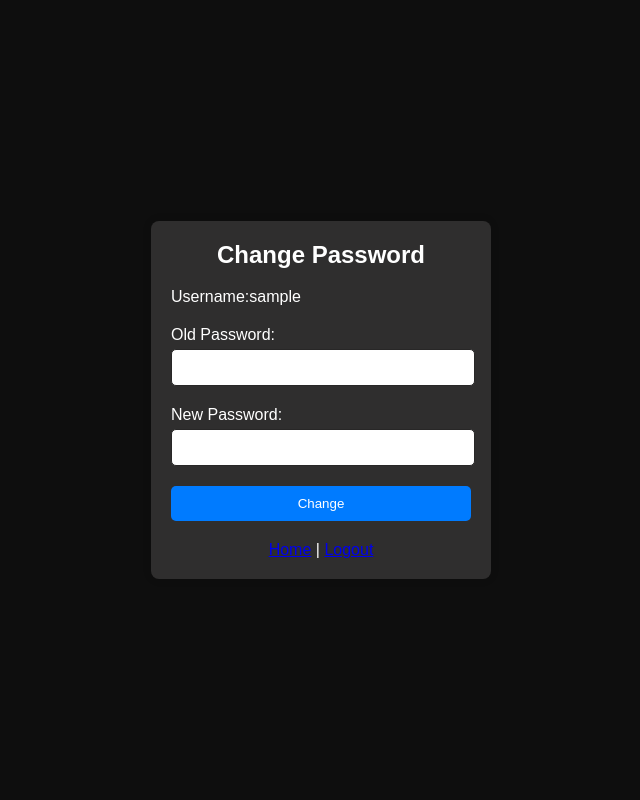
After one commit to YashSHarmaAmarnath/BlogHub, a Flask app: page /ChangePassword in a window 1280 px wide. The commit adds this page. Shown: the whole page, without its empty margins (319-959 px from the left). Run offline with Flask 3, Linux system fonts and the light colour scheme; the visitor is signed in with stand-in values (Sample User, id 1); a database or web service that is not in the repository returns one stand-in record (values such as "Sample title"); some libraries are stand-ins or nearby versions.

Commit message:
Users can Change password

```diff
--- /dev/null
+++ b/app/templates/ChangePassword.html
@@ -0,0 +1,91 @@
+<!DOCTYPE html>
+<html lang="en">
+<head>
+    <meta charset="UTF-8">
+    <meta name="viewport" content="width=device-width, initial-scale=1.0">
+    <title>Login Page</title>
+    <style>
+        body {
+            color: white;
+            font-family: Arial, sans-serif;
+            background-color: #0e0e0e;
+            margin: 0;
+            padding: 0;
+            display: flex;
+            justify-content: center;
+            align-items: center;
+            height: 100vh;
+        }
+
+        .login-container {
+            background-color: #2f2e2e;
+            border-radius: 8px;
+            box-shadow: 0px 0px 10px rgba(0, 0, 0, 0.1);
+            padding: 20px;
+            width: 300px;
+        }
+
+        .login-container h2 {
+            margin-top: 0;
+            text-align: center;
+        }
+
+        .form-group {
+            margin-bottom: 20px;
+        }
+
+        .form-group label {
+            display: block;
+            margin-bottom: 5px;
+        }
+
+        .form-group input[type="text"],
+        .form-group input[type="password"] {
+            width: 94%;
+            padding: 10px;
+            border: 1px solid #282727;
+            border-radius: 5px;
+        }
+
+        .form-group button {
+            width: 100%;
+            padding: 10px;
+            border: none;
+            border-radius: 5px;
+            background-color: #007bff;
+            color: #ffffff;
+            cursor: pointer;
+        }
+
+        .form-group button:hover {
+            background-color: #0056b3;
+        }
+    </style>
+</head>
+<body>
+    <div class="login-container">
+        <h2>Change Password</h2>
+        <form action="/ChangePassword" method="post">
+            <div class="form-group">
+                <label for="username">Username:{{user}}</label>
+
+            </div>
+            <div class="form-group">
+                <label for="password">Old Password:</label>
+                <input type="password" id="password" name="oldpassword" required>
+            </div>
+            <div class="form-group">
+                <label for="password">New Password:</label>
+                <input type="password" id="password" name="newpassword" required>
+            </div>
+            <div class="form-group">
+                <button type="submit">Change</button>
+            </div>
+        </form>
+
+        <center><p style="background-color: rgb(253, 46, 46);">{{message}}</p>
+            <a href="/">Home</a>  |  <a href="/logout">Logout</a></center>
+
+    </div>
+</body>
+</html>
--- a/app/templates/index.html
+++ b/app/templates/index.html
@@ -79,7 +79,7 @@
       <div class="button_block">
         <button class="primary-button"  onclick="location.href=`/create`">➕ Create</button><br><br>
       <button class="primary-button" onclick="location.href=`/logout`">Logout</button><br><br>
-      <button class="primary-button"></button><br><br>
+      <button class="primary-button" onclick="location.href=`/ChangePassword`">Change Password</button><br><br>
       </div>
       </div>
   </div>
--- a/app/views.py
+++ b/app/views.py
@@ -17,8 +17,8 @@ def hash_password(password):
 @app.route("/", methods=['GET', 'POST'])
 def index():
     # print(currentuser,'///')
-    if 'username' not in session:
-        return redirect('/login')
+    # if 'username' not in session:
+    #     return redirect('/login')
     if 'username' in session:
         userid = session["username"]
         blogs = mongo.db.blogs.find({ 'userid': userid })
@@ -69,7 +69,7 @@ def login():
 
         if user:
             stored_pass_hash = user.get('password')
-            print(f"{stored_pass_hash}\n\n\n{password}")
+            # print(f"{stored_pass_hash}\n\n\n{password}")
             if stored_pass_hash and bcrypt.checkpw(password, stored_pass_hash):
                 # if password == stored_pass:
                     # print('logined')
@@ -98,7 +98,7 @@ def register():
             print('user already exist')
             msg = 'User Name already taken'
             return render_template("register.html",message = msg)
-        if password == password1:
+        elif password == password1:
             hashed_password = hash_password(password)
             collection.insert_one({'userName':userName,'password':hashed_password})
             return redirect('/login')
@@ -199,5 +199,30 @@ def update():
 
     return redirect('/')
 
+@app.route('/ChangePassword',methods=['GET','POST'])
+def ChangePassword():
+    if 'username' not in session:
+        return redirect('/login')
+    msg = ''
+    user  = mongo.db.Users.find_one({'userName': session['username']}, {'_id': 0})
+    stored_pass_hash = user.get('password')
+    userName = user.get('userName')
+    if request.method == 'POST':
+        OldPass = request.form['oldpassword']
+        NewPass = request.form['newpassword']
+        if not bcrypt.checkpw( OldPass.encode('utf-8'), stored_pass_hash):
+            msg = "Old password doesn't match; please retry"
+            return render_template('ChangePassword.html',user = userName,message= msg)
+        elif NewPass.encode('utf-8') ==  OldPass.encode('utf-8'):
+            msg = "New password cannot be the same as the old one"
+            return render_template('ChangePassword.html',user = userName,message= msg)
+        else:
+            NewPass = hash_password(NewPass)
+            mongo.db.Users.update_one({'userName': userName}, {'$set': {'password':NewPass }})
+            return redirect('/')
+
+
+    return render_template('ChangePassword.html',user = userName,message= msg)
+
 if __name__ == '__main__':
     app.run(debug=True)
```
Also changed, not shown: app/templates/read_more.html (+45 -2 lines), 1 other file.
